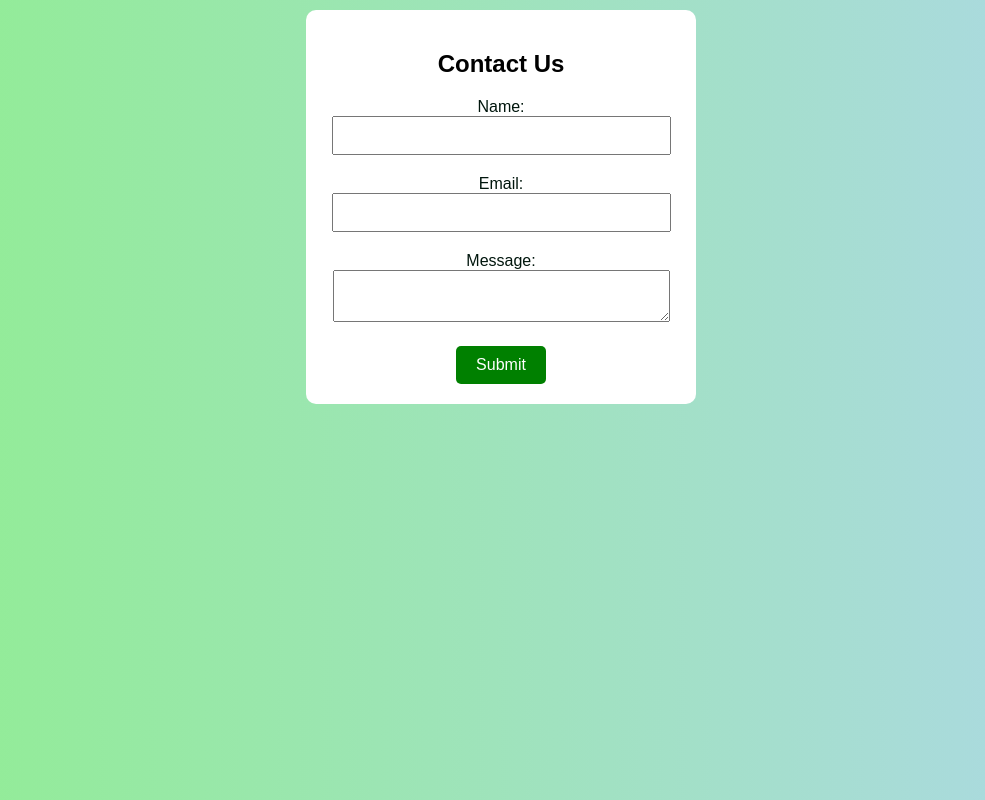
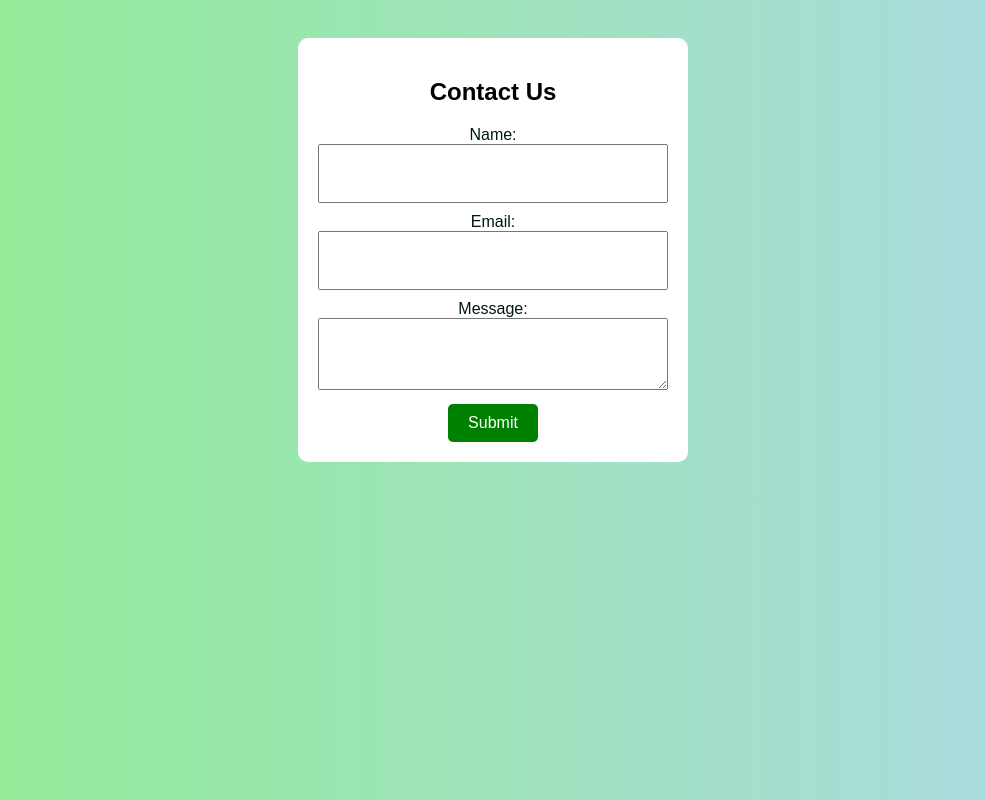
Before and after one commit to wakamol3/freeCodeCamp-fullstack-cert, a plain HTML site: page CSS/Contact Us/index.html in a window 1280 px wide. Shown: the whole page, without its empty margins (147-1132 px from the left). Drawn offline with Linux system fonts and the light colour scheme.

Commit message:
added box-sizing to input elements

```diff
--- a/CSS/Contact Us/styles.css
+++ b/CSS/Contact Us/styles.css
@@ -1,8 +1,8 @@
 body {
   background-color: lightblue;
-  width: 100%;
   background: linear-gradient(to left, lightblue, lightgreen);
   font-family: Arial, sans-serif;
+  padding: 20px;
 }
 
 .form-container {
@@ -21,9 +21,10 @@ label {
 
 input,
 textarea {
-  padding: 10px;
-  margin-bottom: 20px;
-  width: 90%;
+  padding: 20px;
+  margin: 0 auto 10px auto;
+  width: 100%;
+  box-sizing: border-box;
 }
 
 button {
--- a/CSS/Job Application Form/styles.css
+++ b/CSS/Job Application Form/styles.css
@@ -50,7 +50,7 @@ label {
 }
 
 input[type="radio"]:checked + label {
-  color: green;
+  color: #008000;
 }
 
 input:focus,
```
